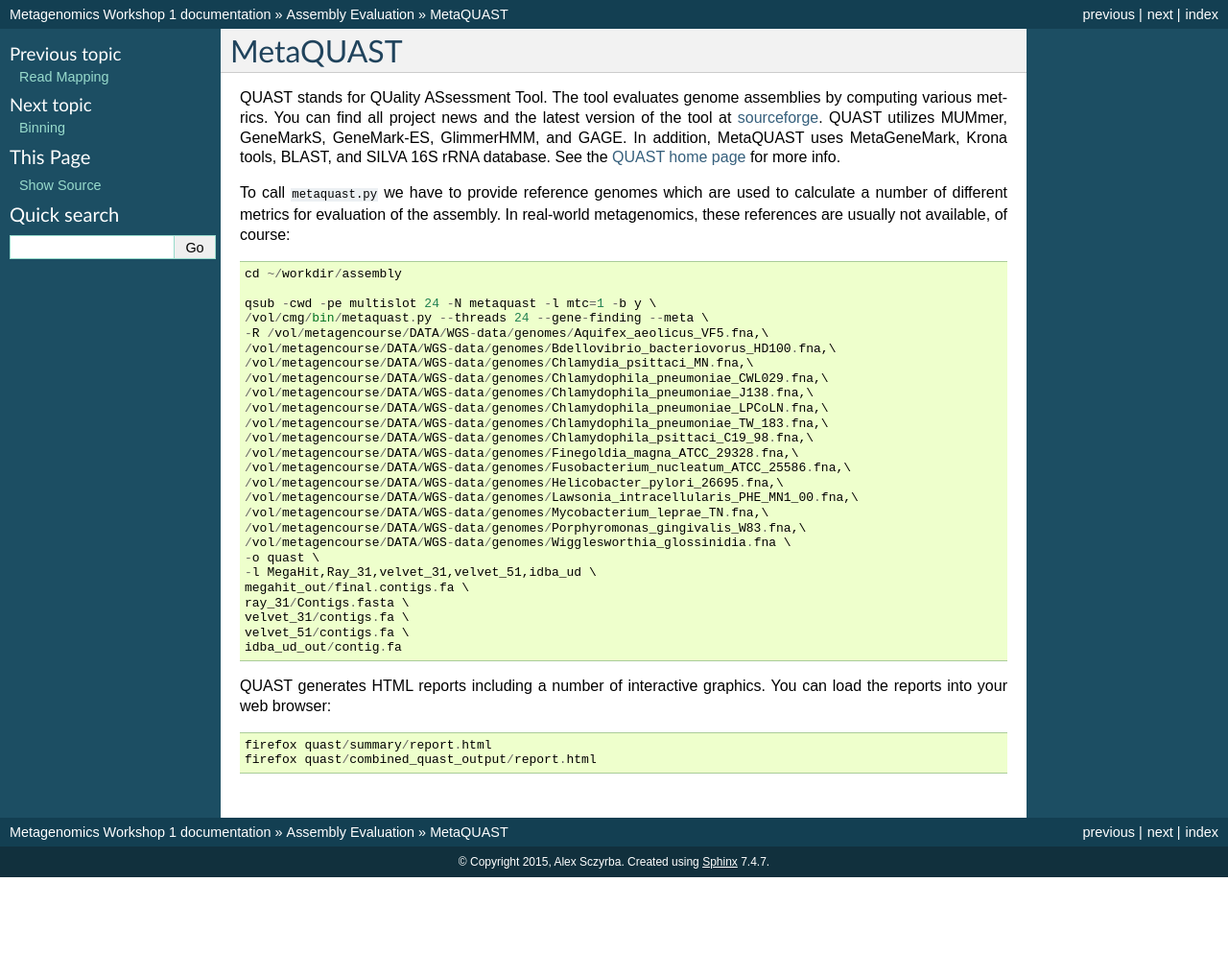
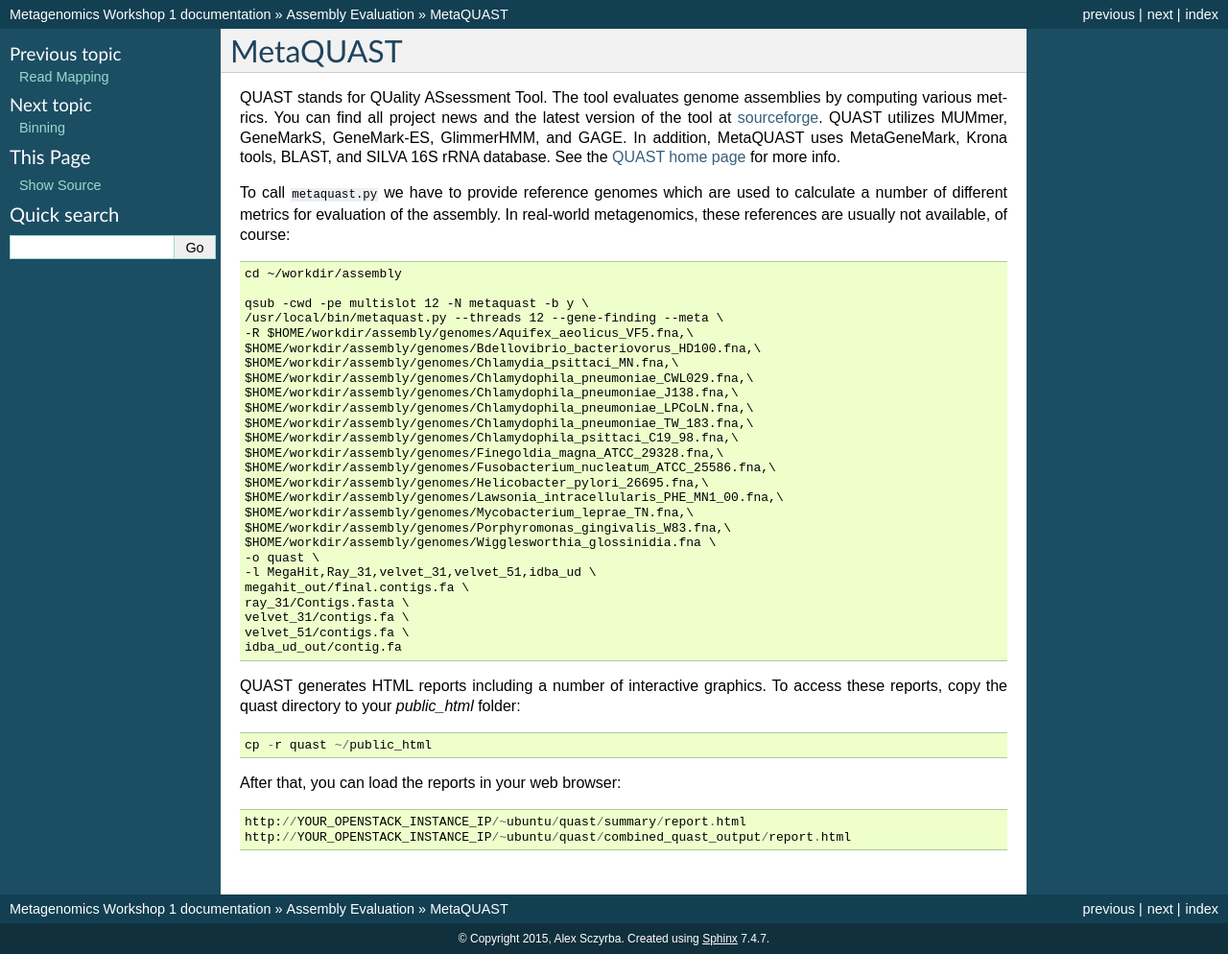
Before and after one commit to metagenomics/metagenomics-workshop, a Sphinx documentation site: the page built from docs/evaluation/metaquast.rst, in a window 1280 px wide. Shown: the whole page at 96% size. Built offline with Sphinx 7.4.7, drawn with Linux system fonts in a browser that asks for light colours; before the commit the page ends 914 px from its top, so only the background shows below that.

Commit message:
openstack version

```diff
--- a/docs/evaluation/metaquast.rst
+++ b/docs/evaluation/metaquast.rst
@@ -17,23 +17,23 @@
 
   cd ~/workdir/assembly
 
-  qsub -cwd -pe multislot 24 -N metaquast -l mtc=1 -b y \
-  /vol/cmg/bin/metaquast.py --threads 24 --gene-finding --meta \
-  -R /vol/metagencourse/DATA/WGS-data/genomes/Aquifex_aeolicus_VF5.fna,\
-  /vol/metagencourse/DATA/WGS-data/genomes/Bdellovibrio_bacteriovorus_HD100.fna,\
-  /vol/metagencourse/DATA/WGS-data/genomes/Chlamydia_psittaci_MN.fna,\
-  /vol/metagencourse/DATA/WGS-data/genomes/Chlamydophila_pneumoniae_CWL029.fna,\
-  /vol/metagencourse/DATA/WGS-data/genomes/Chlamydophila_pneumoniae_J138.fna,\
-  /vol/metagencourse/DATA/WGS-data/genomes/Chlamydophila_pneumoniae_LPCoLN.fna,\
-  /vol/metagencourse/DATA/WGS-data/genomes/Chlamydophila_pneumoniae_TW_183.fna,\
-  /vol/metagencourse/DATA/WGS-data/genomes/Chlamydophila_psittaci_C19_98.fna,\
-  /vol/metagencourse/DATA/WGS-data/genomes/Finegoldia_magna_ATCC_29328.fna,\
-  /vol/metagencourse/DATA/WGS-data/genomes/Fusobacterium_nucleatum_ATCC_25586.fna,\
-  /vol/metagencourse/DATA/WGS-data/genomes/Helicobacter_pylori_26695.fna,\
-  /vol/metagencourse/DATA/WGS-data/genomes/Lawsonia_intracellularis_PHE_MN1_00.fna,\
-  /vol/metagencourse/DATA/WGS-data/genomes/Mycobacterium_leprae_TN.fna,\
-  /vol/metagencourse/DATA/WGS-data/genomes/Porphyromonas_gingivalis_W83.fna,\
-  /vol/metagencourse/DATA/WGS-data/genomes/Wigglesworthia_glossinidia.fna \
+  qsub -cwd -pe multislot 12 -N metaquast -b y \
+  /usr/local/bin/metaquast.py --threads 12 --gene-finding --meta \
+  -R $HOME/workdir/assembly/genomes/Aquifex_aeolicus_VF5.fna,\
+  $HOME/workdir/assembly/genomes/Bdellovibrio_bacteriovorus_HD100.fna,\
+  $HOME/workdir/assembly/genomes/Chlamydia_psittaci_MN.fna,\
+  $HOME/workdir/assembly/genomes/Chlamydophila_pneumoniae_CWL029.fna,\
+  $HOME/workdir/assembly/genomes/Chlamydophila_pneumoniae_J138.fna,\
+  $HOME/workdir/assembly/genomes/Chlamydophila_pneumoniae_LPCoLN.fna,\
+  $HOME/workdir/assembly/genomes/Chlamydophila_pneumoniae_TW_183.fna,\
+  $HOME/workdir/assembly/genomes/Chlamydophila_psittaci_C19_98.fna,\
+  $HOME/workdir/assembly/genomes/Finegoldia_magna_ATCC_29328.fna,\
+  $HOME/workdir/assembly/genomes/Fusobacterium_nucleatum_ATCC_25586.fna,\
+  $HOME/workdir/assembly/genomes/Helicobacter_pylori_26695.fna,\
+  $HOME/workdir/assembly/genomes/Lawsonia_intracellularis_PHE_MN1_00.fna,\
+  $HOME/workdir/assembly/genomes/Mycobacterium_leprae_TN.fna,\
+  $HOME/workdir/assembly/genomes/Porphyromonas_gingivalis_W83.fna,\
+  $HOME/workdir/assembly/genomes/Wigglesworthia_glossinidia.fna \
   -o quast \
   -l MegaHit,Ray_31,velvet_31,velvet_51,idba_ud \
   megahit_out/final.contigs.fa \
@@ -42,8 +42,12 @@
   velvet_51/contigs.fa \
   idba_ud_out/contig.fa
 
-QUAST generates HTML reports including a number of interactive graphics.
-You can load the reports into your web browser::
+QUAST generates HTML reports including a number of interactive graphics. To access these reports, copy the
+quast directory to your `public_html` folder::
 
-  firefox quast/summary/report.html
-  firefox quast/combined_quast_output/report.html
+  cp -r quast ~/public_html
+
+After that, you can load the reports in your web browser::
+
+  http://YOUR_OPENSTACK_INSTANCE_IP/~ubuntu/quast/summary/report.html
+  http://YOUR_OPENSTACK_INSTANCE_IP/~ubuntu/quast/combined_quast_output/report.html
```
